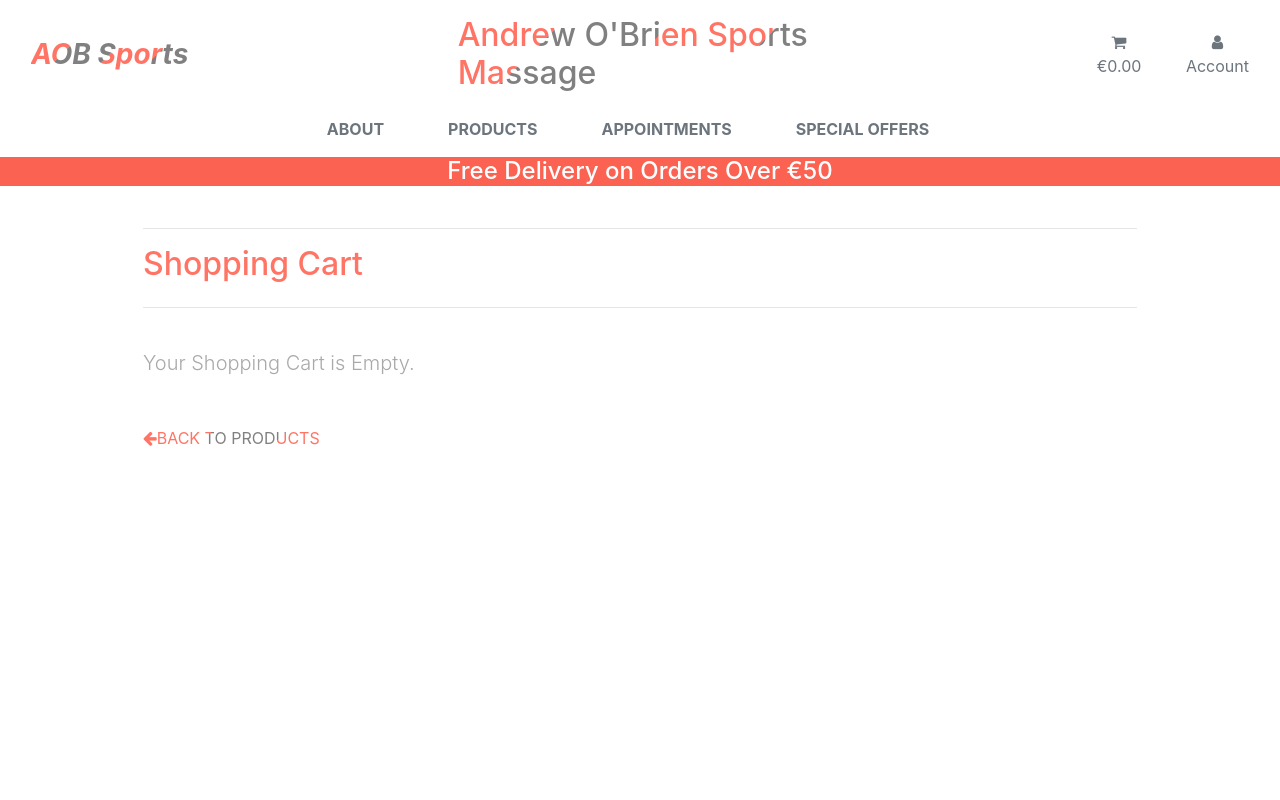
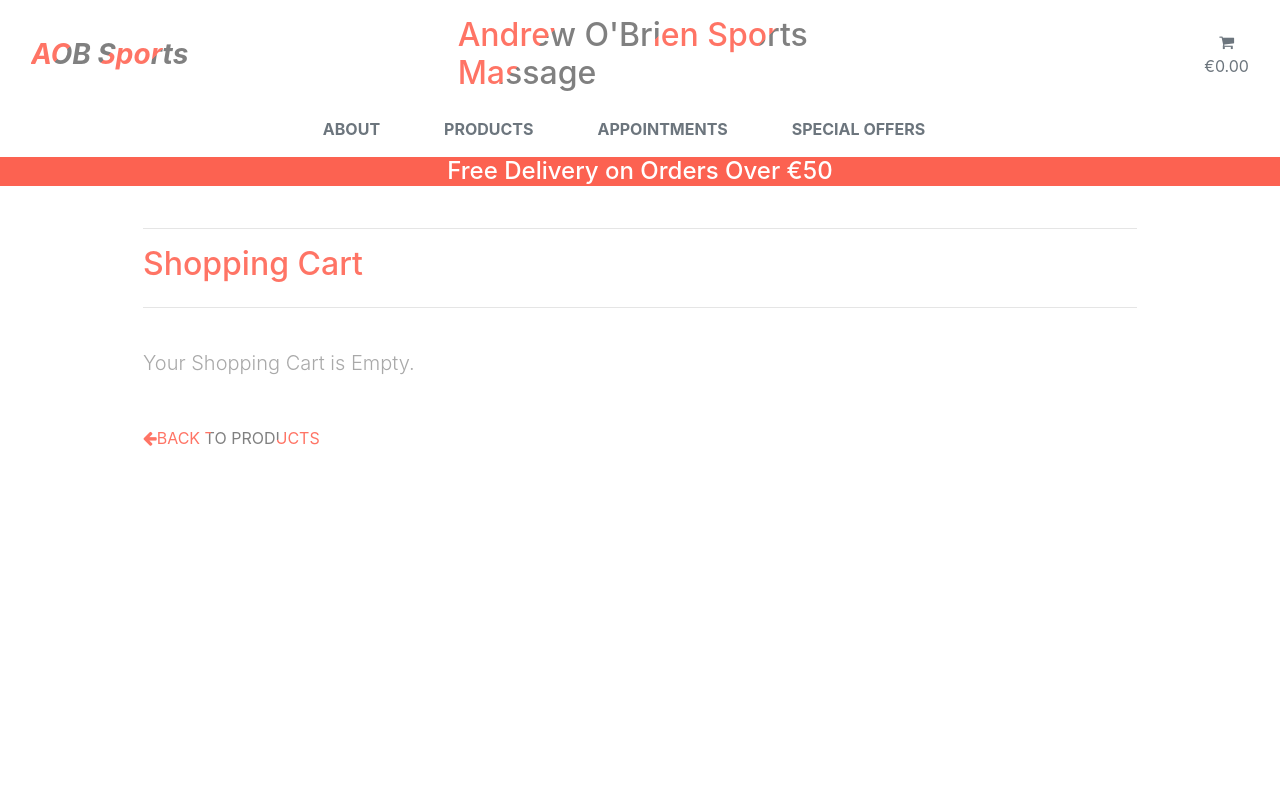
Before and after one commit to Code-Institute-Submissions/SportsStore, a Django app: page /cart/ in a window 1280 px wide. Run offline with Django 3.2, Linux system fonts and the light colour scheme; some libraries are stand-ins or nearby versions.

Commit message:
removed user profiles as not required

```diff
--- a/templates/base.html
+++ b/templates/base.html
@@ -65,26 +65,6 @@
             </div>
             </a>
             </li>
-            <li class="list-inline-item dropdown">
-            <a class="text-secondary nav-link" href="#" id="user-options" data-toggle="dropdown" aria-haspopup="true" aria-expanded="false">
-                <div class="text-center">
-                    <div><i class="fa fa-user"></i></div>
-                    <p class="my-auto">Account</p>
-                </div>
-            </a>
-            <div class="dropdown-menu border-0" aria-labelledby="user-options">
-            {% if request.user.isauthenticated %}
-                {% if request.user.issuperuser %}
-                <a href="" class="dropdown-item">Manage Products</a>
-                {% endif %}
-            <a href="" class="dropdown-item">My Profile</a>
-            <a href="{% url 'account_logout' %}" class="dropdown-item">Logout</a>
-            {% else %}
-            <a href="{% url 'account_signup' %}" class="dropdown-item">Register</a>
-            <a href="{% url 'account_login' %}" class="dropdown-item">Login</a>
-            {% endif %}
-            </div>
-            </li>
         </ul>
         </div>
         </div>
--- a/templates/includes/mobiletopheader.html
+++ b/templates/includes/mobiletopheader.html
@@ -20,26 +20,6 @@
         </form>
     </div>
 </li>
-<li class="list-inline-item dropdown">
-    <a class="text-secondary nav-link d-inline d-lg-none" href="#" id="user-options" data-toggle="dropdown" aria-haspopup="true" aria-expanded="false">
-        <div class="text-center">
-            <div><i class="fa fa-user fa-lg"></i></div>
-            <p class="my-0">My Account</p>
-        </div>
-    </a>
-    <div class="dropdown-menu border-0" aria-labelledby="user-options">
-        {% if request.user.is_authenticated %}
-            {% if request.user.is_superuser %}
-                <a href="{% url 'account_logout' %}" class="dropdown-item">Product Management</a>
-            {% endif %}
-            <a href="" class="dropdown-item"></a>
-            <a href="{% url 'account_logout' %}" class="dropdown-item">Logout</a>
-        {% else %}
-            <a href="{% url 'account_signup' %}" class="dropdown-item">Register</a>
-            <a href="{% url 'account_login' %}" class="dropdown-item">Login</a>
-        {% endif %}
-    </div>
-</li>
 <li class="list-inline-item">
     <a class="{% if grand_total %}text-primary font-weight-bold{% else %}text-secondary{% endif %} nav-link d-block d-lg-none" href="{% url 'viewcart' %}">
         <div class="text-center">
```
Also changed, not shown: checkout/templates/checkout/checkout.html (+0 -11 lines), db.sqlite3.
